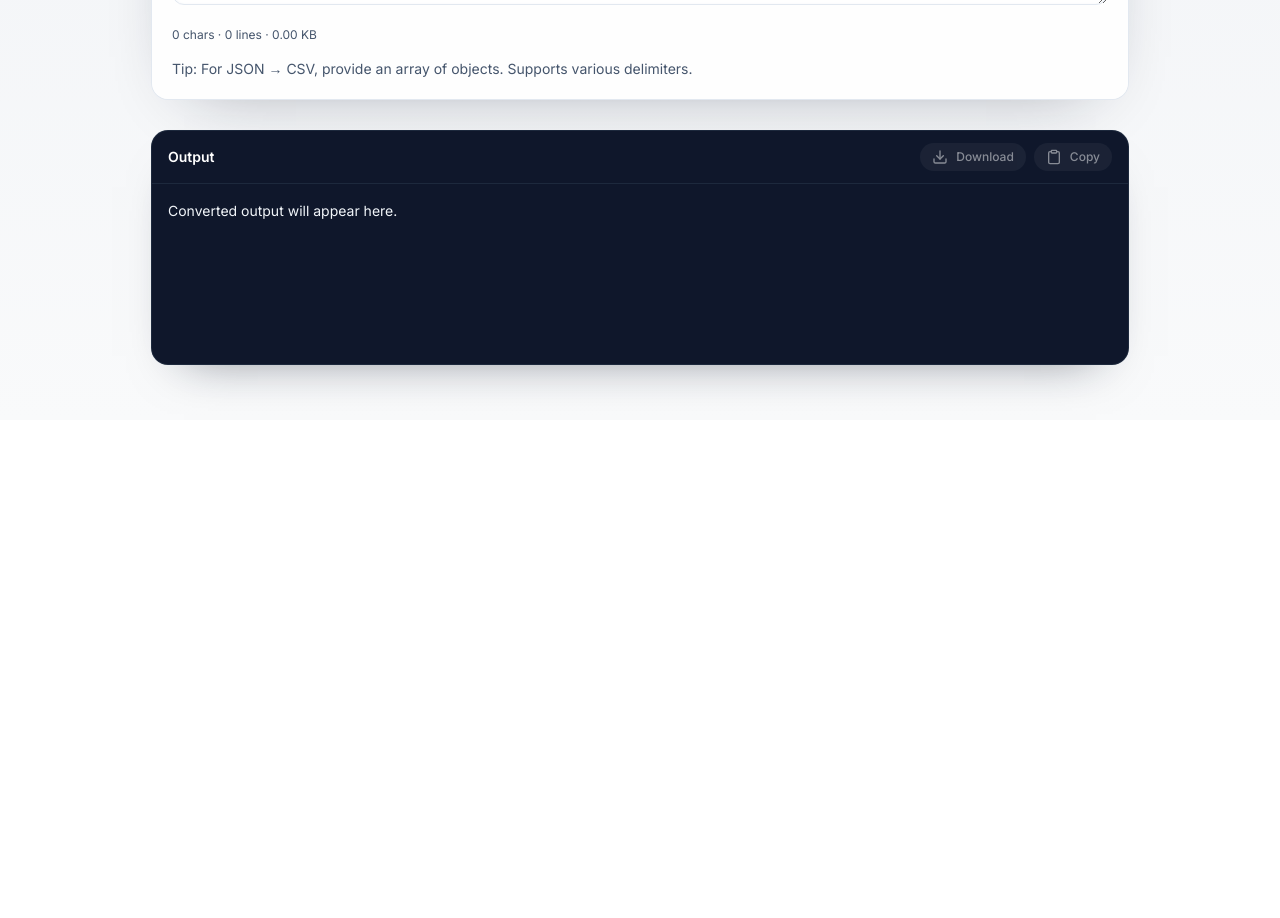
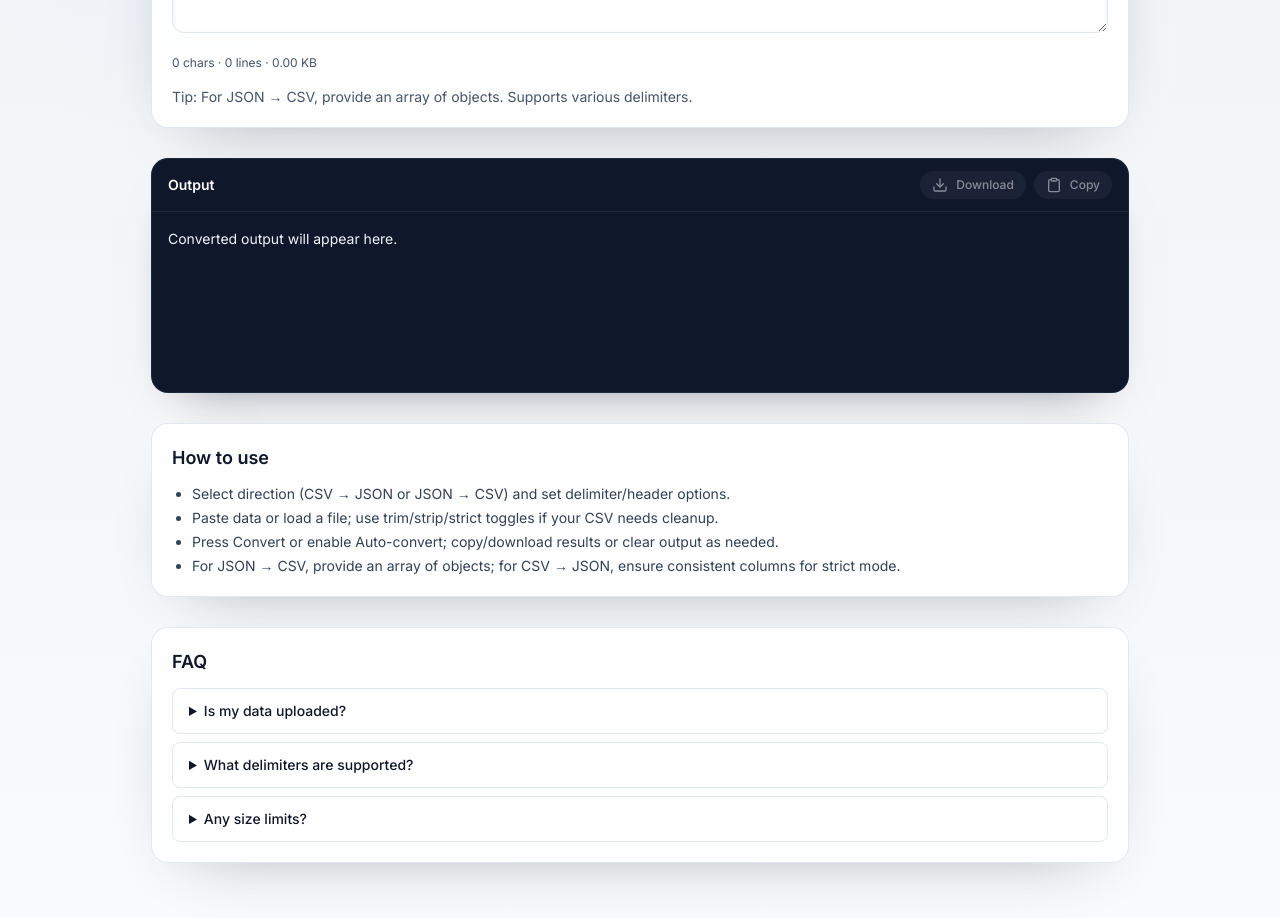
Before and after one commit to ChainPix/custom-website, a Next.js app: page /csv-json in a window 1280 px wide. Shown: the part 600-1518 px from the top of the page. Before the commit the page ends 1020 px from the top, so only its background shows below. Built offline with nearby package versions, Linux system fonts and the light colour scheme; no server answers.

Commit message:
Add FAQ/How-to content and structured data to CSV/JSON tool

```diff
--- a/app/(tools)/csv-json/CSV_JSON.md
+++ b/app/(tools)/csv-json/CSV_JSON.md
@@ -14,7 +14,7 @@
 - ✅ UX: Add quick sample buttons for both directions; optional trim quotes/whitespace toggles; show detected headers/row counts; add “clear output” and “copy input” helpers.
 - ✅ Accessibility: Label output as region, include status region; ensure upload has descriptive text and keyboard focus states.
 - ✅ Performance: Add gentle guard for very large line counts; consider deferring heavy parse to a microtask; show progress state for large inputs.
-- SEO/Content: Add brief “How to use” and FAQ; consider FAQPage JSON-LD; add privacy note (client-side only).
+- ✅ SEO/Content: Add brief “How to use” and FAQ; consider FAQPage JSON-LD; add privacy note (client-side only).
 - Testing: Add `TESTING.md` with manual steps (CSV→JSON, JSON→CSV, uneven columns, large input warning, auto-convert toggle, file upload).
 
 ## Future Ideas
--- a/app/(tools)/csv-json/client.tsx
+++ b/app/(tools)/csv-json/client.tsx
@@ -358,6 +358,7 @@ export default function CsvJsonClient() {
         <p className="max-w-3xl text-base text-slate-700">
           Convert CSV to JSON or JSON to CSV in your browser. Paste data, convert, and copy.
         </p>
+        <p className="text-sm text-slate-600">Runs fully in your browser; files are not uploaded.</p>
       </header>
 
       <div className="space-y-4 rounded-2xl bg-white/90 p-5 shadow-[var(--shadow-soft)] ring-1 ring-slate-200">
@@ -637,6 +638,34 @@ export default function CsvJsonClient() {
           )}
         </pre>
       </div>
+
+      <section className="space-y-3 rounded-2xl bg-white/90 p-5 shadow-[var(--shadow-soft)] ring-1 ring-slate-200">
+        <h2 className="text-lg font-semibold text-slate-900">How to use</h2>
+        <ul className="list-disc space-y-1 pl-5 text-sm text-slate-700">
+          <li>Select direction (CSV → JSON or JSON → CSV) and set delimiter/header options.</li>
+          <li>Paste data or load a file; use trim/strip/strict toggles if your CSV needs cleanup.</li>
+          <li>Press Convert or enable Auto-convert; copy/download results or clear output as needed.</li>
+          <li>For JSON → CSV, provide an array of objects; for CSV → JSON, ensure consistent columns for strict mode.</li>
+        </ul>
+      </section>
+
+      <section className="space-y-3 rounded-2xl bg-white/90 p-5 shadow-[var(--shadow-soft)] ring-1 ring-slate-200">
+        <h2 className="text-lg font-semibold text-slate-900">FAQ</h2>
+        <div className="space-y-2 text-sm text-slate-700">
+          <details className="rounded-lg border border-slate-200 bg-white px-4 py-3 shadow-[var(--shadow-soft)]">
+            <summary className="cursor-pointer font-medium text-slate-900">Is my data uploaded?</summary>
+            <p className="mt-2 text-slate-700">No. Conversion happens locally in your browser; files are not sent to a server.</p>
+          </details>
+          <details className="rounded-lg border border-slate-200 bg-white px-4 py-3 shadow-[var(--shadow-soft)]">
+            <summary className="cursor-pointer font-medium text-slate-900">What delimiters are supported?</summary>
+            <p className="mt-2 text-slate-700">Comma, semicolon, tab, and pipe. You can also strip wrapping quotes and trim whitespace.</p>
+          </details>
+          <details className="rounded-lg border border-slate-200 bg-white px-4 py-3 shadow-[var(--shadow-soft)]">
+            <summary className="cursor-pointer font-medium text-slate-900">Any size limits?</summary>
+            <p className="mt-2 text-slate-700">The tool warns on very large inputs and enforces a soft limit of 20,000 rows for reliability.</p>
+          </details>
+        </div>
+      </section>
     </main>
   );
 }
--- a/app/(tools)/csv-json/page.tsx
+++ b/app/(tools)/csv-json/page.tsx
@@ -32,5 +32,44 @@ export const metadata: Metadata = {
 };
 
 export default function CsvJsonPage() {
-  return <CsvJsonClient />;
+  const faqSchema = {
+    "@context": "https://schema.org",
+    "@type": "FAQPage",
+    mainEntity: [
+      {
+        "@type": "Question",
+        name: "Is conversion done locally?",
+        acceptedAnswer: {
+          "@type": "Answer",
+          text: "Yes. CSV and JSON conversion runs in your browser; files are not uploaded.",
+        },
+      },
+      {
+        "@type": "Question",
+        name: "Can I change delimiters and headers?",
+        acceptedAnswer: {
+          "@type": "Answer",
+          text: "Yes. Choose comma, semicolon, tab, or pipe, and toggle whether the first row is a header.",
+        },
+      },
+      {
+        "@type": "Question",
+        name: "Is there a size limit?",
+        acceptedAnswer: {
+          "@type": "Answer",
+          text: "The tool warns on very large inputs and enforces a 20,000-row soft limit for reliable performance.",
+        },
+      },
+    ],
+  };
+
+  return (
+    <>
+      <script
+        type="application/ld+json"
+        dangerouslySetInnerHTML={{ __html: JSON.stringify(faqSchema) }}
+      />
+      <CsvJsonClient />
+    </>
+  );
 }
```
